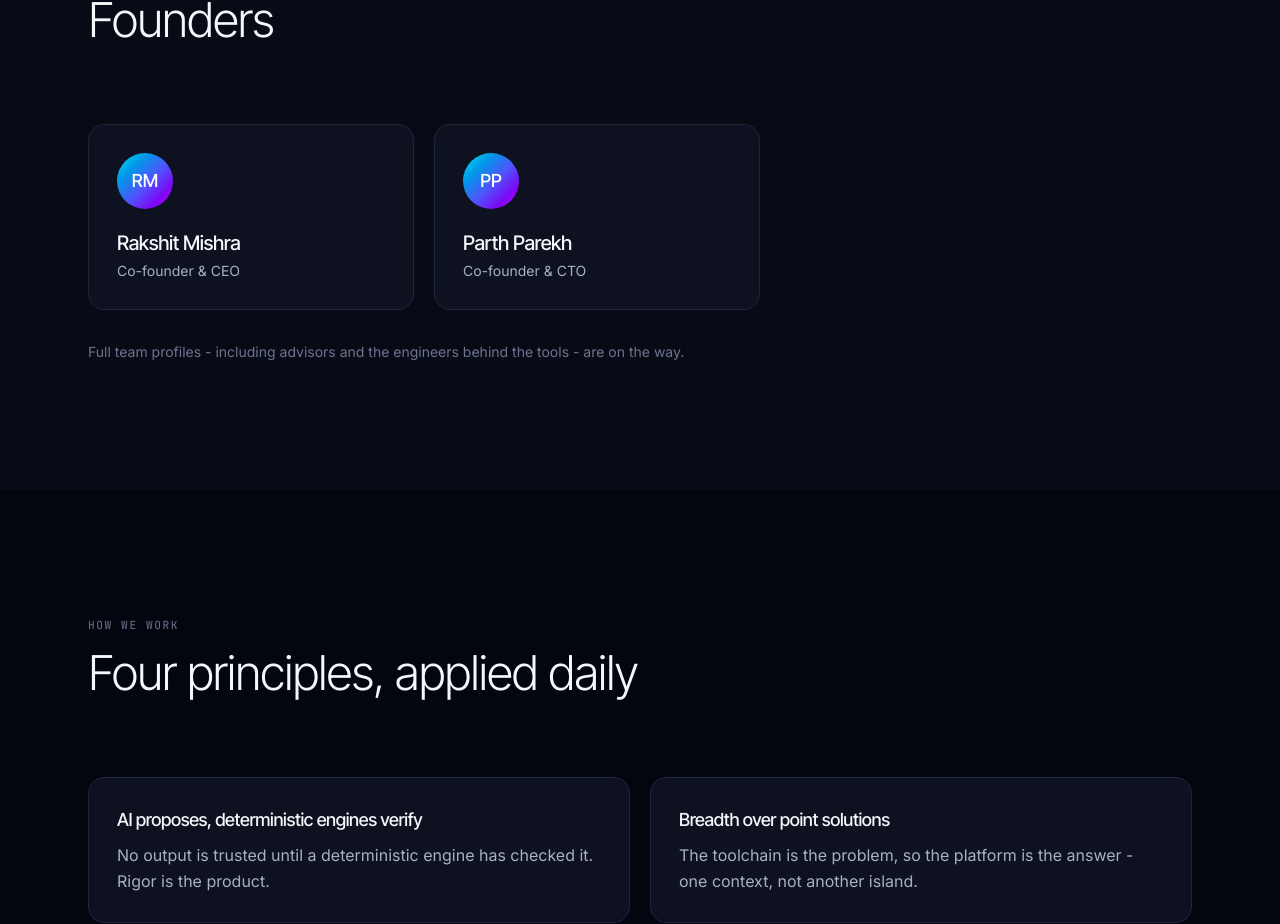
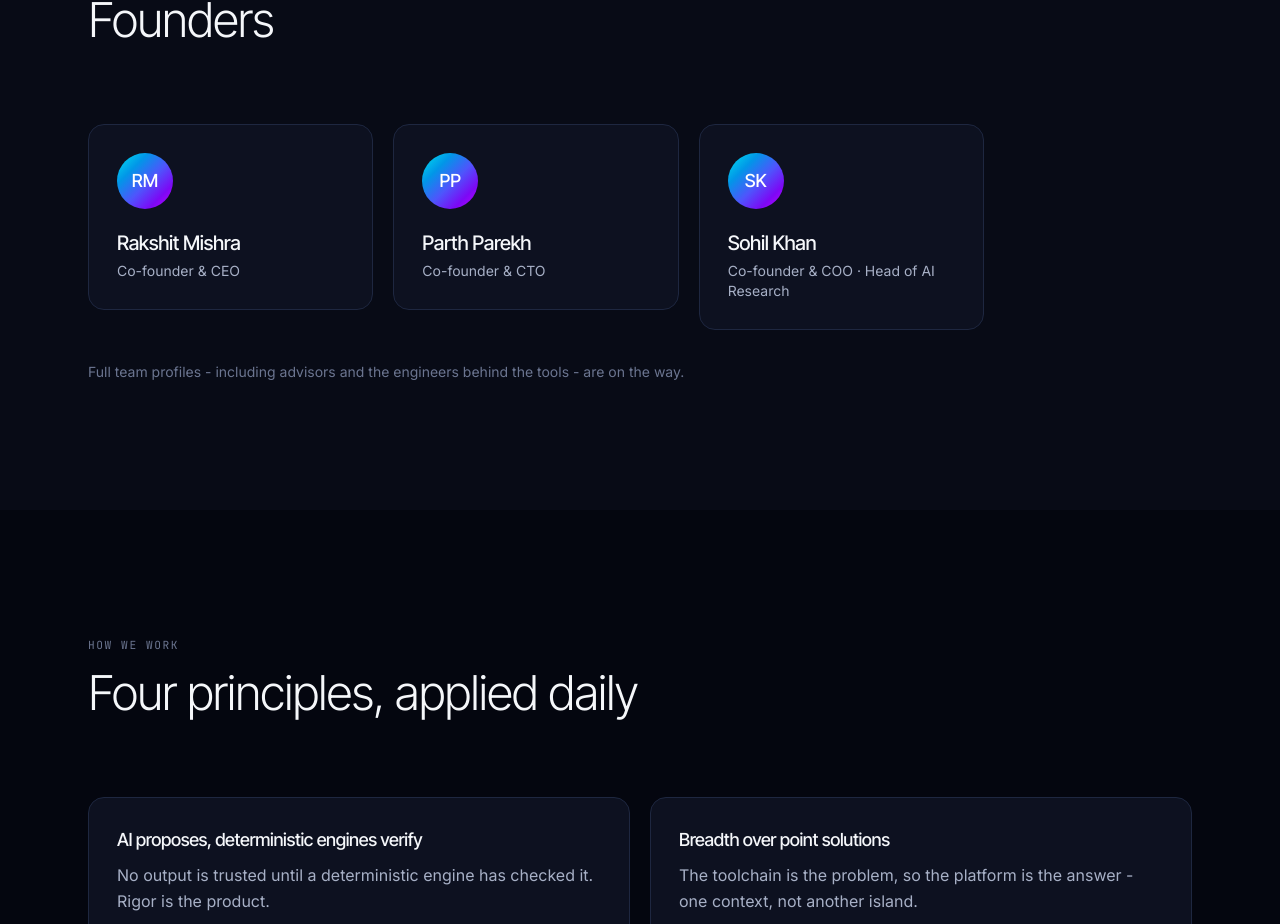
Before and after one commit to EasyChip/frontend, a Next.js app: page /about in a window 1280 px wide. Shown: the part 1280-2204 px from the top of the page. Built offline with nearby package versions, Linux system fonts and the light colour scheme; no server answers.

Commit message:
About: add Sohil Khan (Co-founder & COO, Head of AI Research)
Co-Authored-By: Claude Fable 5 <noreply@anthropic.com>

```diff
--- a/app/(site)/about/page.tsx
+++ b/app/(site)/about/page.tsx
@@ -20,6 +20,11 @@ const team = [
     name: 'Parth Parekh',
     role: 'Co-founder & CTO',
     initials: 'PP',
+  },
+  {
+    name: 'Sohil Khan',
+    role: 'Co-founder & COO · Head of AI Research',
+    initials: 'SK',
   },
 ]
 
@@ -78,7 +83,7 @@ export default function AboutPage() {
       </Section>
 
       <Section eyebrow="The team" title="Founders" className="border-t border-hair bg-base">
-        <div className="grid gap-5 sm:grid-cols-2 lg:max-w-2xl">
+        <div className="grid gap-5 sm:grid-cols-2 lg:max-w-4xl lg:grid-cols-3">
           {team.map((person, i) => (
             <Reveal key={person.name} delay={i * 0.06}>
               <div className="rounded-lg border border-hair bg-surface-1 p-7">
```
